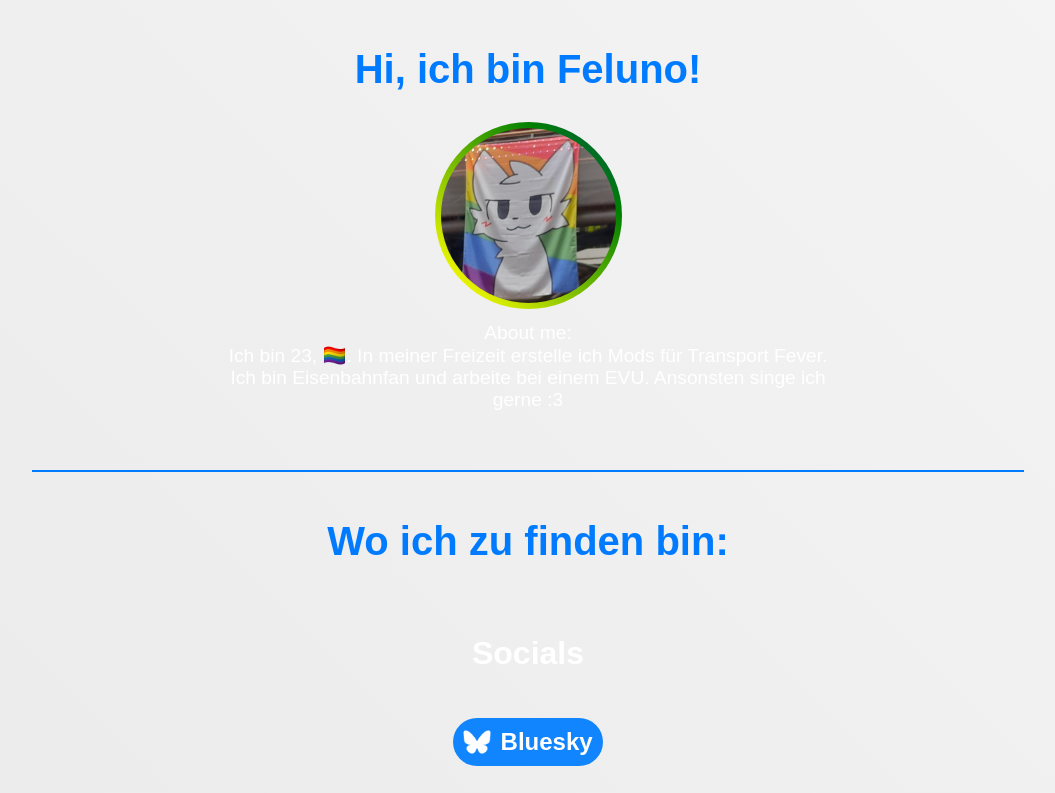
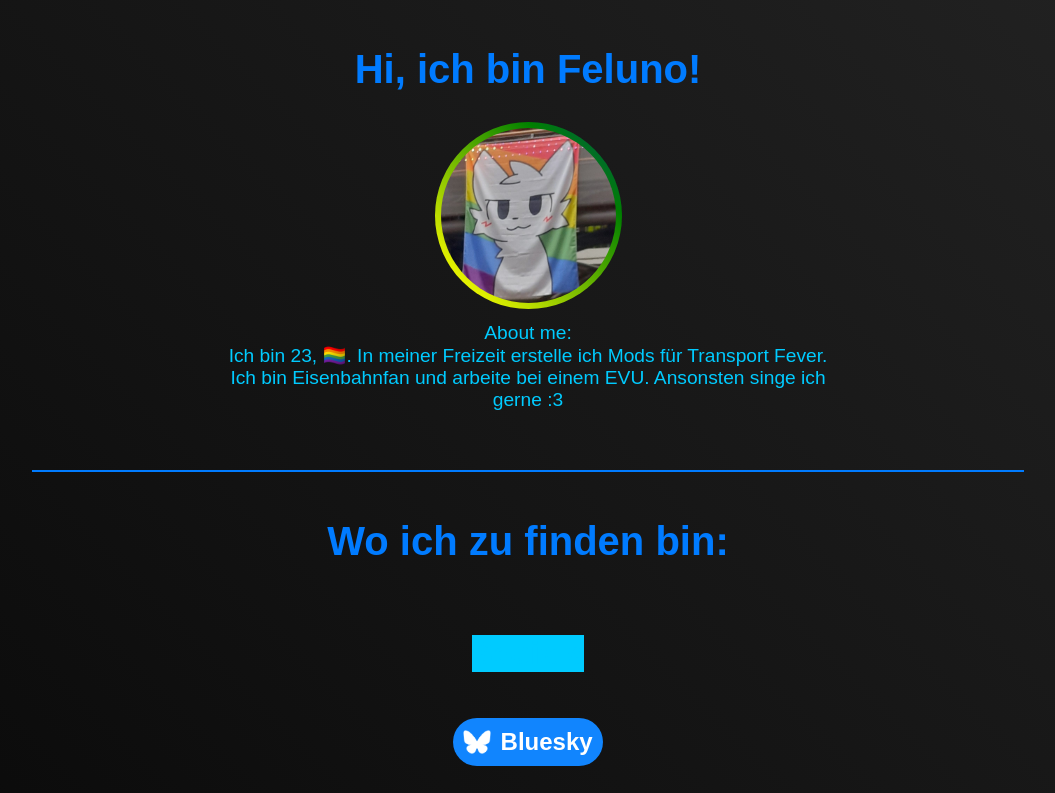
Before and after one commit to FelunoDoesStuff/feluno.de, a plain HTML site: page index.html in a window 1280 px wide. Shown: the top 793 px of the page, without its empty margins (112-1167 px from the left). Drawn offline with Linux system fonts and the dark colour scheme.

Commit message:
reworked Dark mode

```diff
--- a/styles.css
+++ b/styles.css
@@ -7,7 +7,7 @@ body {
     background-size: 400% 400%;
     animation: gradientBG 10s ease infinite;
     font-family: Arial, sans-serif;
-    color: #00DBFF;
+    color: #007BFF;
     margin: 0;
     padding: 20px;
     position: relative;
@@ -15,9 +15,18 @@ body {
 
 @media (prefers-color-scheme: dark) {
     body {
-        background-color: #222222;
-        color: white;
+        background: linear-gradient(45deg, #000000, #222222);
+        animation: gradientBG 10s ease infinite;
+        color: #00CBFF;
     }
+
+    h1 {
+        background: #00CBFF;
+    }
+
+    h2 {
+        background: #00CBFF;
+      }
 }
 
 @keyframes gradientBG {
```
